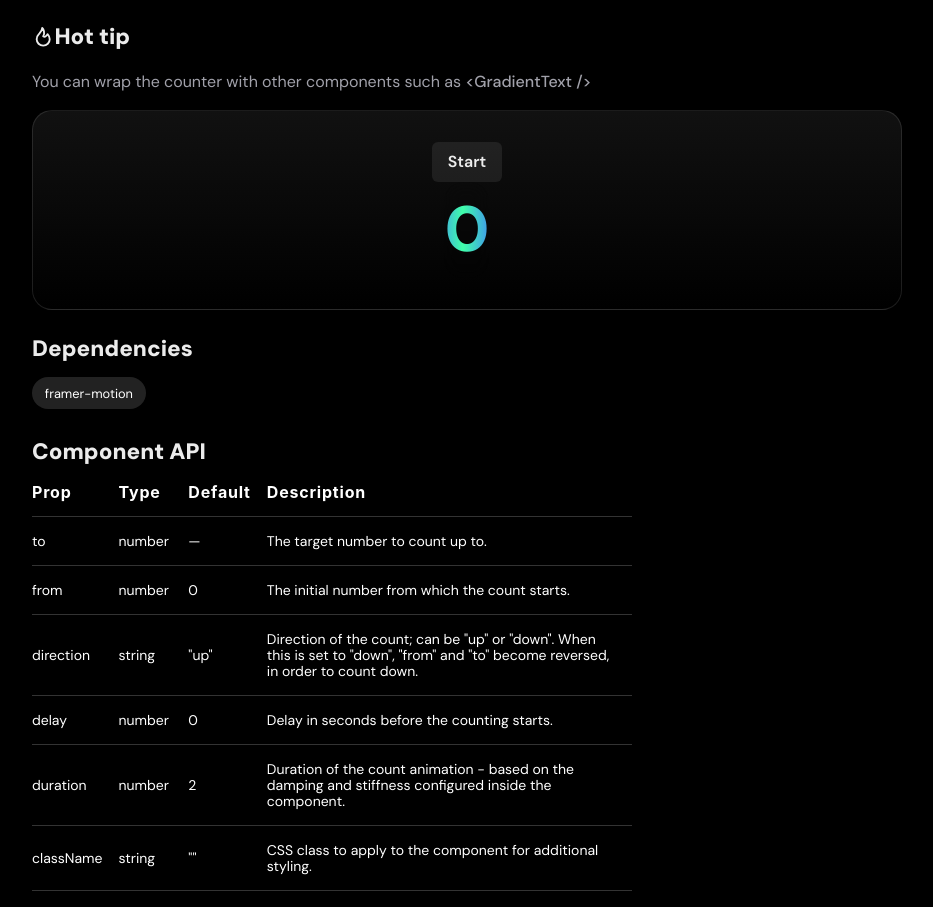
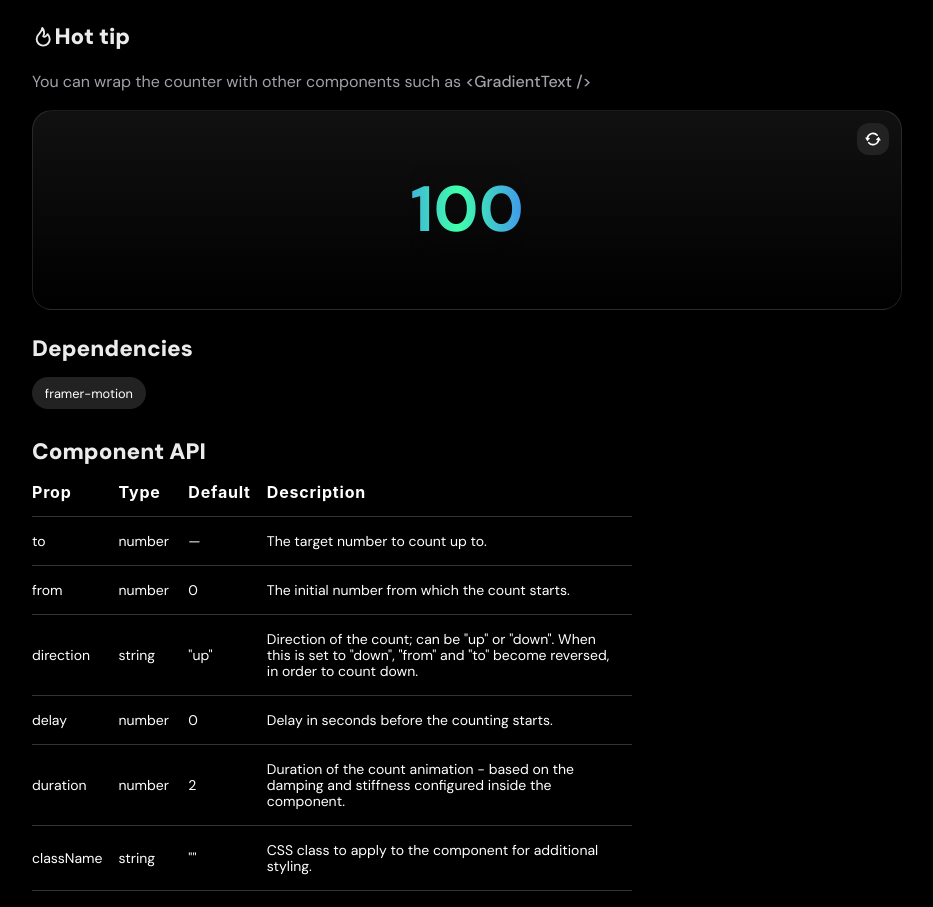
Before and after one commit to mr-shade/react-bits, a React (Vite) app: page /text-animations/count-up in a window 1280 px wide. Shown: the part 806-1713 px from the top of the page, without its empty margins (314-1247 px from the left). Built offline with nearby package versions, Linux system fonts and the light colour scheme; no server answers.

Commit message:
make third counter automatic

```diff
--- a/src/demo/TextAnimations/CountUpDemo.jsx
+++ b/src/demo/TextAnimations/CountUpDemo.jsx
@@ -9,7 +9,6 @@ import CodeExample from '../../components/code/CodeExample';
 import CountUp from "../../content/TextAnimations/CountUp/CountUp";
 import GradientText from "../../content/TextAnimations/GradientText/GradientText";
 import { TbFlame } from "react-icons/tb";
-import { InfoOutlineIcon } from "@chakra-ui/icons";
 import { Link } from "react-router-dom";
 import PropTable from "../../components/common/PropTable";
 
@@ -20,7 +19,7 @@ const CountUpDemo = () => {
   const [counter3, setCounter3] = useState(0);
 
   const [startCounting, setStartCounting] = useState(false);
-  const [startCounting2, setStartCounting2] = useState(false);
+  // const [startCounting2, setStartCounting2] = useState(false);
 
   const reRender = () => {
     setCounter((prevCounter) => prevCounter + 1);
@@ -145,12 +144,12 @@ const CountUpDemo = () => {
 
         </p>
         <Flex direction="column" justifyContent="center" alignItems="center" position="relative" className="demo-container" minH={200}>
-          <Button onClick={() => setStartCounting2(true)}>Start</Button>
+          {/* <Button onClick={() => setStartCounting2(true)}>Start</Button> */}
 
           <GradientText>
             <CountUp
               key={counter3}
-              startWhen={startCounting2}
+              // startWhen={startCounting2}
               from={0}
               to={100}
               separator=","
@@ -159,7 +158,7 @@ const CountUpDemo = () => {
             />
           </GradientText>
 
-          {startCounting2 && <RefreshButton onClick={reRender3} />}
+          <RefreshButton onClick={reRender3} />
         </Flex>
 
         <h2 className="demo-title-extra">Dependencies</h2>
```
